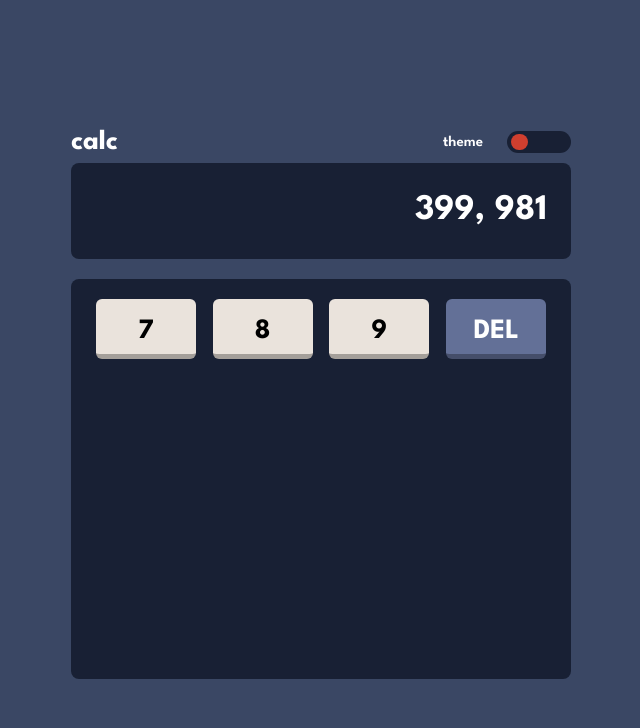
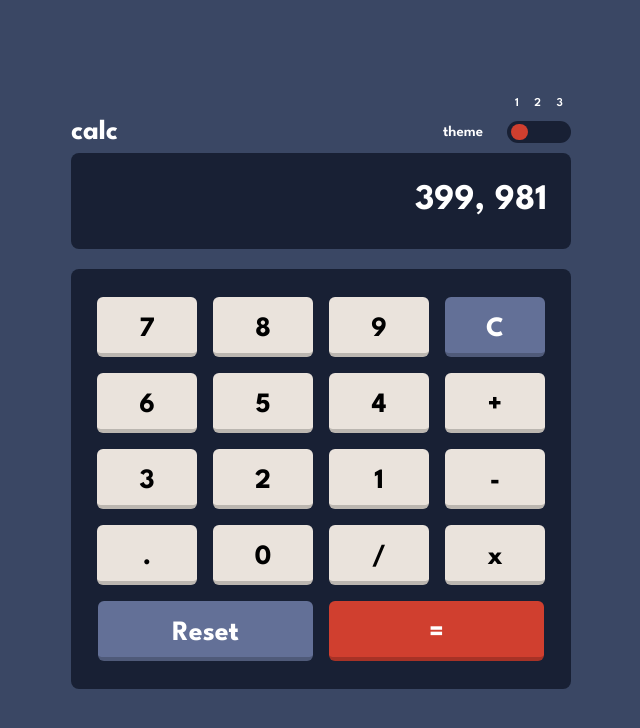
Before and after one commit to faizanalibaig/calculator-app, a React (Vite) app: page / in a window 1280 px wide. Shown: the top 728 px of the page, without its empty margins (319-959 px from the left). Built offline with nearby package versions, Linux system fonts and the light colour scheme; a web font is replaced by a local one.

Commit message:
all buttons styling & theme number fixed

```diff
--- a/src/App.jsx
+++ b/src/App.jsx
@@ -42,13 +42,13 @@ function ToggleButton({ themeNumber }) {
     <section className='flex items-center gap-6 h-full relative font-semibold'>
       <h3 className='text-[15px]'>theme</h3>
       <div>
-        {/* <div className='flex justify-between px-2 absolute bottom-6 w-[50%]'>
+        <div className='flex justify-between px-2 absolute bottom-10 w-[50%]'>
           {themeNumber.map((value, index) => (
             <h1 key={index} className='text-[12px]'>
               {value}
             </h1>
           ))}
-        </div> */}
+        </div>
         <div className='bg-[#182034] px-1 py-[3px] rounded-2xl w-16 h-[22px] flex items-center justify-between'>
           {themeNumber.map((value, index) => (
             <span
@@ -73,32 +73,67 @@ function Display() {
   );
 }
 
+const DataButtons = {
+  NumberedButtons: [7, 8, 9, 6, 5, 4, 3, 2, 1, '.', 0, '/'],
+  OperationButtons: ['C', '+', '-', 'x'],
+  AdditionalButtons: ['Reset', '='],
+};
 function Board() {
   return (
     <div
       style={{
         backgroundColor: '#182034',
         marginTop: '20px',
-        height: '400px',
+        height: '420px',
         width: '500px',
         borderRadius: '8px',
+        display: 'flex',
+        flexDirection: 'column',
+        alignItems: 'center',
+        justifyContent: 'center',
+        gap: '16px',
+        padding: '20px 0px',
       }}
     >
-      <div className='flex flex-wrap justify-evenly px-2 py-5'>
-        <Button value={7} />
-        <Button value={8} />
-        <Button value={9} />
-        <Button value='DEL' backgroundColor='#637097' color='#ffffff' />
+      <div className='flex justify-center w-full'>
+        <div className='grid grid-cols-3 gap-4 px-2'>
+          {DataButtons.NumberedButtons.map((value, index) => (
+            <Button value={value} key={index} width='100px' />
+          ))}
+        </div>
+        <div className='grid grid-cols-1 gap-4 px-2'>
+          {DataButtons.OperationButtons.map((value, index) => (
+            <Button
+              value={value}
+              key={index}
+              backgroundColor={index === 0 ? '#637097' : ''}
+              color={index === 0 ? '#ffffff' : ''}
+              width='100px'
+            />
+          ))}
+        </div>
+      </div>
+
+      <div className='grid grid-cols-2 gap-4 px-2'>
+        {DataButtons.AdditionalButtons.map((value, index) => (
+          <Button
+            value={value}
+            key={index}
+            backgroundColor={index === 0 ? '#637097' : '#d03f2f'}
+            color='#ffffff'
+            width='215px'
+          />
+        ))}
       </div>
     </div>
   );
 }
 
-function Button({ value, backgroundColor, color }) {
+function Button({ value, backgroundColor, color, width }) {
   return (
     <button
-      style={{ backgroundColor: backgroundColor, color: color }}
-      className='flex items-center justify-center h-[60px] w-[100px] rounded-[6px] bg-[#eae3dc] font-lage font-bold text-[28px] border-b-[5px] border-opacity-30 border-black pt-2'
+      style={{ backgroundColor: backgroundColor, color: color, width: width }}
+      className='flex items-center justify-center h-[60px] rounded-[6px] bg-[#eae3dc] font-lage font-bold text-[28px] border-b-[4px] border-opacity-20 border-black pt-2'
     >
       {value}
     </button>
```
